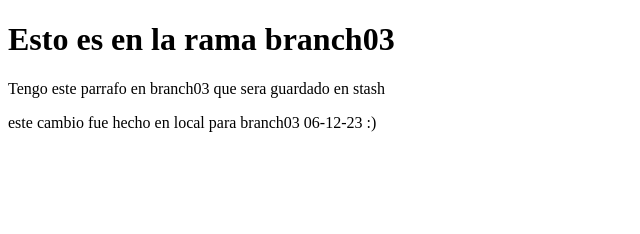
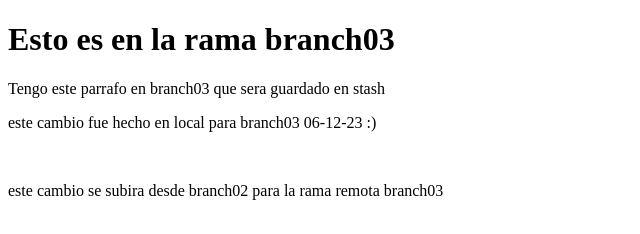
Before and after one commit to JCRazo/Merlin-remoto, a plain HTML site: page index.html in a window 1280 px wide. Shown: the whole page, without its empty margins (0-640 px from the left). Drawn offline with Linux system fonts and the light colour scheme.

Commit message:
commit gg

```diff
--- a/index.html
+++ b/index.html
@@ -15,5 +15,7 @@
 
 
     <p>este cambio fue hecho en local para branch03 06-12-23 :)</p>
+    <br>
+    <p>este cambio se subira desde branch02 para la rama remota branch03</p>
 </body>
 </html>
```
